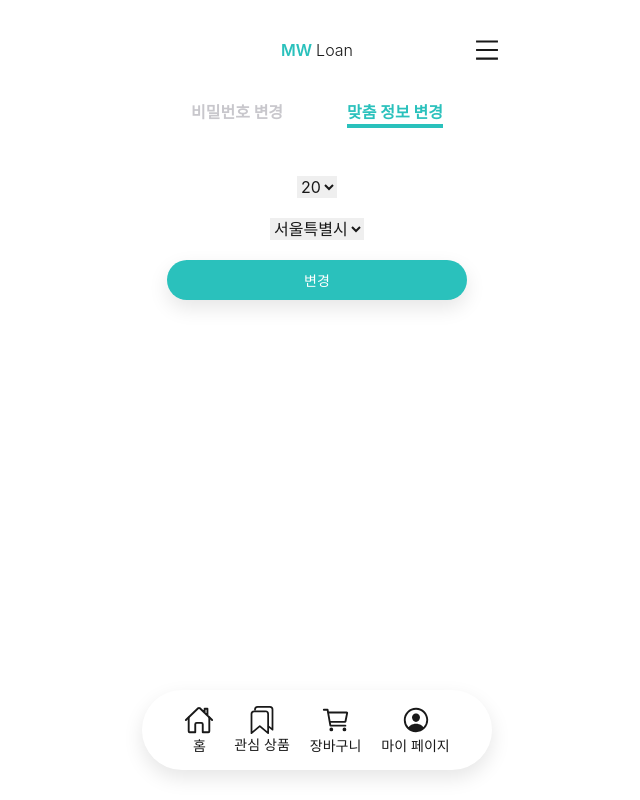
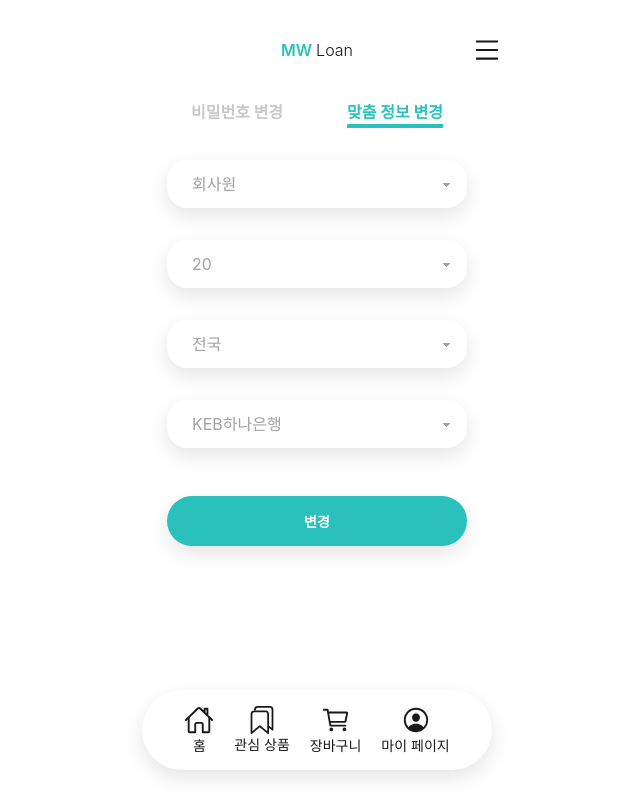
Before and after one commit to whtmdgn1409/Mini-Project-6-FE, a React (Vite) app: page /userinfo in a window 1280 px wide. Both pictures are taken after a click on the element "맞춤 정보 변경". Shown: the whole page, without its empty margins (323-963 px from the left). Built offline with nearby package versions, Linux system fonts and the light colour scheme; a web font is replaced by a local one.

Commit message:
[#5] Feat: 회원 정보 수정 페이지 마크업

```diff
--- a/src/pages/UserInfoPage/index.tsx
+++ b/src/pages/UserInfoPage/index.tsx
@@ -1,57 +1,92 @@
 import React, { useState } from 'react';
+import InfoSelect from '../../components/InfoSelect';
 
 type Props = {};
+const jobs = ['회사원', '재직자', '자영업자', '대학생', '군인', '무직'];
+const regions = [
+  '전국',
+  '서울',
+  '경기',
+  '인천',
+  '부산',
+  '광주',
+  '대구',
+  '대전',
+  '울산',
+  '경북',
+  '전북',
+  '제주',
+];
+
+const age: number[] = [];
+for (let i = 20; i < 70; i++) {
+  age.push(i);
+}
+
+const banks = [
+  'KEB하나은행',
+  'SC제일은행',
+  '국민은행',
+  '신한은행',
+  '외환은행',
+  '우리은행',
+  '한국시티은행',
+  '기업은행',
+  '농협',
+  '수협',
+  '한국산업은행',
+  '부산은행',
+  '전북은행',
+];
 
 const UserInfoPage = (props: Props) => {
   const [menuChange, setMenuChange] = useState(false);
 
   const password = () => (
-    <div className='flex flex-col gap-5 items-center'>
-      <input
-        type='text'
-        placeholder='기존 비밀번호를 입력해 주세요.'
-        className='mwInput'
-      />
-      <input
-        type='text'
-        placeholder='새로운 비밀번호를 입력해 주세요.'
-        className='mwInput'
-      />
-      <button className='mwBtn !h-[40px] !w-[300px]'>변경</button>
+    <div className='w-[300px] m-auto'>
+      <form className='flex-col mt-8 text-center'>
+        <div>
+          <label htmlFor='name'></label>
+          <input
+            type='text'
+            className='mwInput pl-6 w-full'
+            placeholder='이름'
+          />
+        </div>
+        <div className='mt-8'>
+          <label htmlFor='password'></label>
+          <input
+            type='password'
+            className='mwInput pl-6 w-full'
+            placeholder='비밀번호'
+          />
+        </div>
+        <button className='mwBtn !w-[300px] font-semibold mt-12'>
+          비밀번호 변경
+        </button>
+      </form>
     </div>
   );
   const userInfo = () => (
-    <div className='flex flex-col gap-5 items-center'>
-      <select name='' id=''>
-        <option value=''>20</option>
-        <option value=''>21</option>
-        <option value=''>22</option>
-        <option value=''>23</option>
-      </select>
-      <select name='' id=''>
-        <option value=''>서울특별시</option>
-        <option value=''>부산광역시</option>
-        <option value=''>대구광역시</option>
-        <option value=''>경상북도</option>
-        <option value=''>경상남도</option>
-        <option value=''>경기도</option>
-        <option value=''>강원도</option>
-        <option value=''>전라남도</option>
-        <option value=''>전라북도</option>
-        <option value=''>제주</option>
-      </select>
-      <button className='mwBtn !h-[40px] !w-[300px]'>변경</button>
+    <div className='w-[300px] m-auto'>
+      <form className='flex-col text-center'>
+        <InfoSelect infos={jobs} />
+        <InfoSelect infos={age} />
+        <InfoSelect infos={regions} />
+        <InfoSelect infos={banks} />
+      </form>
+      <button className='mwBtn !w-[300px] font-semibold mt-12'>변경</button>
     </div>
   );
   const activeClassName = () => {
     return 'cursor-pointer text-mw font-bold border-solid border-mw border-b-4';
   };
   const defaultClassName = () => {
-    return 'cursor-pointer text-mw-gray font-bold';
+    return 'cursor-pointer text-mw-gray font-bold hover:text-mw hover:border-b-4 hover:border-mw';
   };
   return (
     <div>
-      <div className='flex gap-16 justify-center mb-12'>
+      <div className='flex gap-16 justify-center'>
         <h2
           onClick={() => setMenuChange(false)}
           className={!menuChange ? activeClassName() : defaultClassName()}
```
